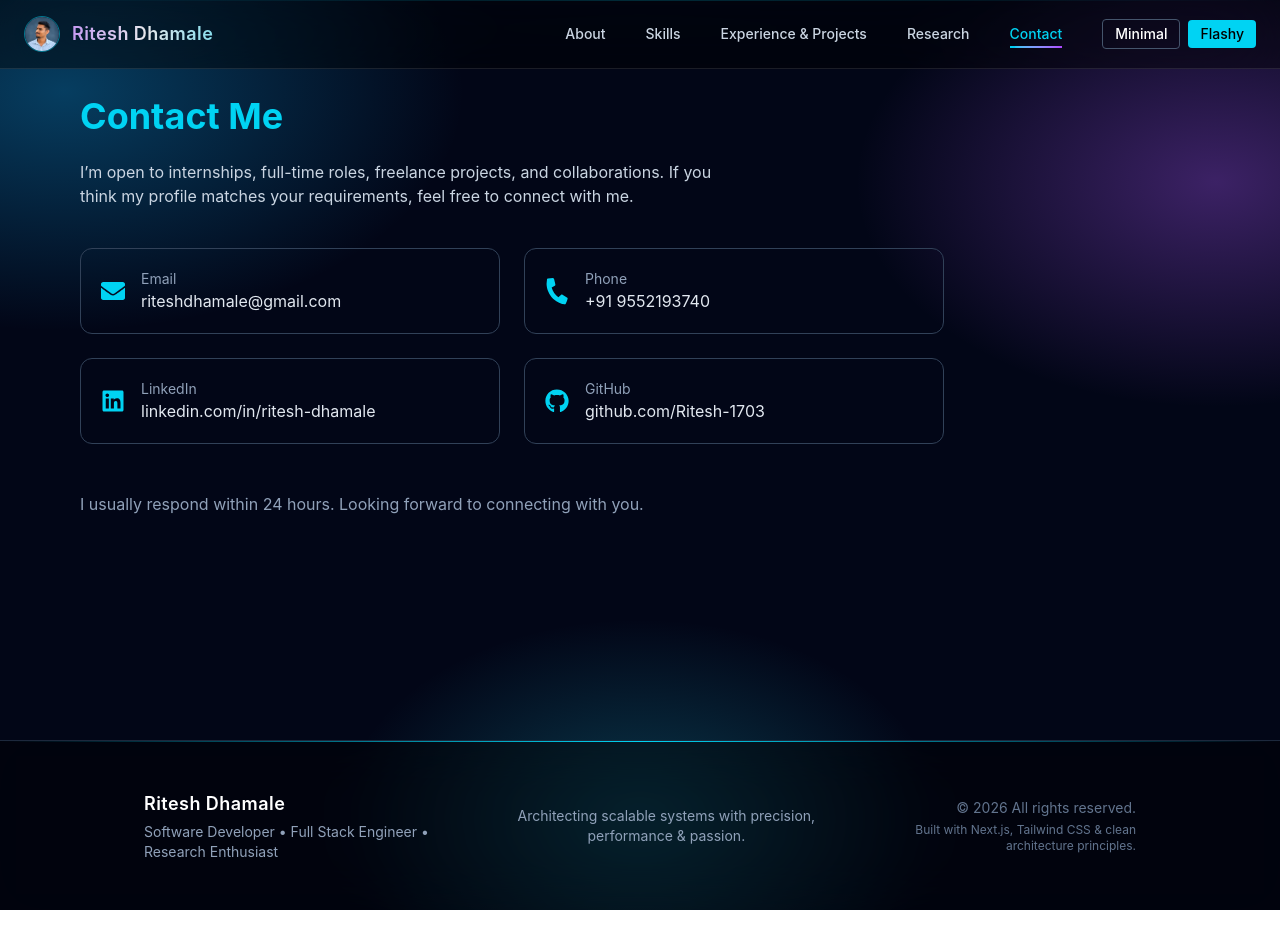
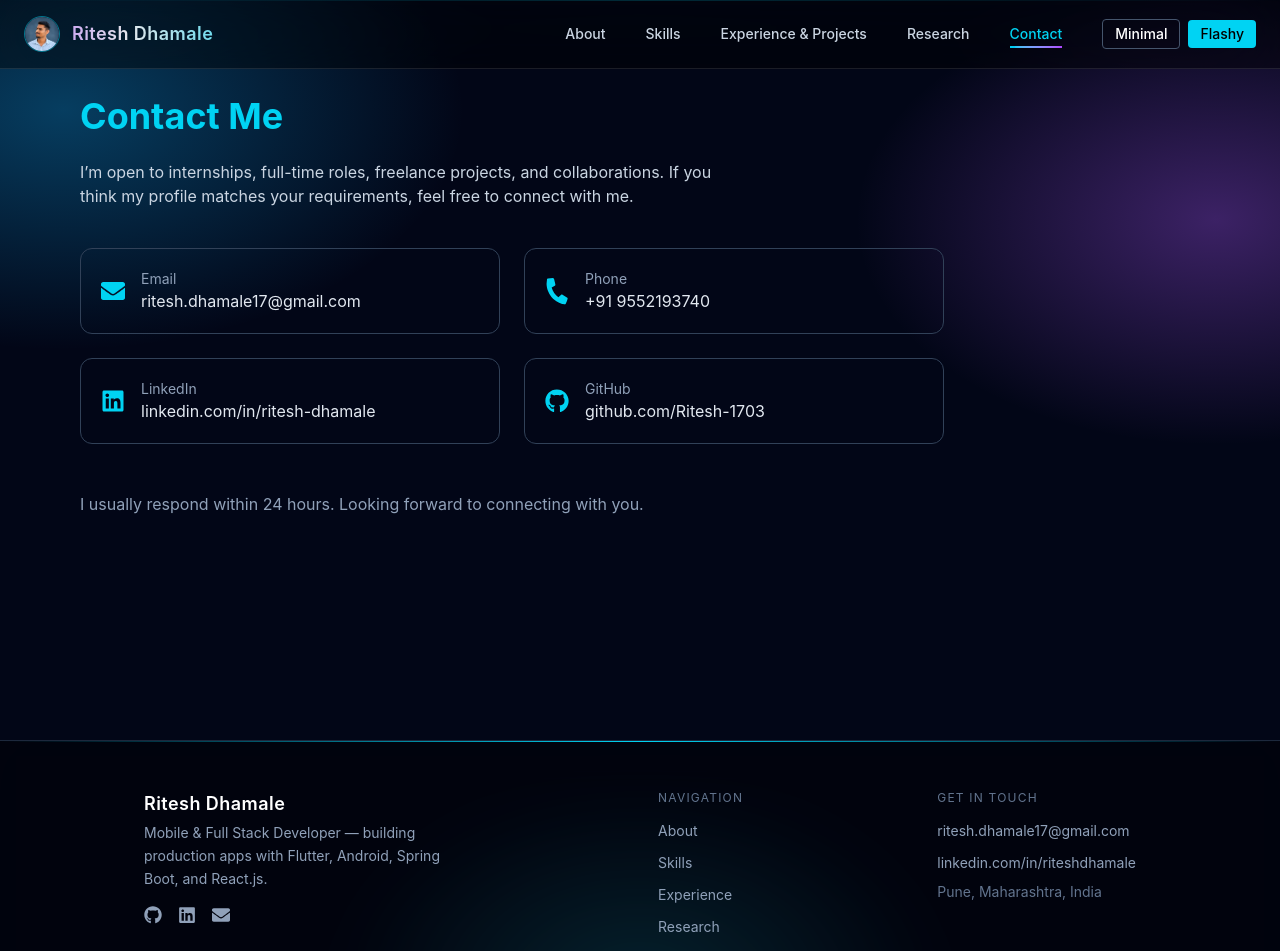
Before and after one commit to Ritesh-1703/Portfolio, a Next.js app: page /contact in a window 1280 px wide. Shown: the top 951 px of the page. Before the commit the page ends 910 px from the top, so only its background shows below. Built offline with nearby package versions, Linux system fonts and the light colour scheme.

Commit message:
Updated the footer section

```diff
--- a/app/contact/page.tsx
+++ b/app/contact/page.tsx
@@ -17,13 +17,13 @@ export default function ContactPage() {
       <div className="grid md:grid-cols-2 gap-6">
         {/* Email */}
         <a
-          href="mailto:riteshdhamale@gmail.com"
+          href="mailto:ritesh.dhamale17@gmail.com"
           className="border border-slate-700 rounded-xl p-5 flex items-center gap-4 hover:border-cyan-400 glow transition"
         >
           <FaEnvelope className="text-cyan-400 text-2xl" />
           <div>
             <p className="text-sm text-slate-400">Email</p>
-            <p className="text-slate-200">riteshdhamale@gmail.com</p>
+            <p className="text-slate-200">ritesh.dhamale17@gmail.com</p>
           </div>
         </a>
 
--- a/components/Footer.tsx
+++ b/components/Footer.tsx
@@ -1,35 +1,128 @@
+import Link from "next/link";
+import { FaGithub, FaLinkedin, FaEnvelope } from "react-icons/fa";
+import { SiLeetcode } from "react-icons/si";
+
+const navLinks = [
+  { name: "About", href: "/about" },
+  { name: "Skills", href: "/skills" },
+  { name: "Experience", href: "/projects" },
+  { name: "Research", href: "/research" },
+  { name: "Contact", href: "/contact" },
+];
+
+const socialLinks = [
+  {
+    icon: <FaGithub size={18} />,
+    href: "https://github.com/Ritesh-1703",
+    label: "GitHub",
+  },
+  {
+    icon: <FaLinkedin size={18} />,
+    href: "https://www.linkedin.com/in/ritesh-dhamale",
+    label: "LinkedIn",
+  },
+  // {
+  //   icon: <SiLeetcode size={18} />,
+  //   href: "https://leetcode.com/riteshdhamale",
+  //   label: "LeetCode",
+  // },
+  {
+    icon: <FaEnvelope size={18} />,
+    href: "mailto:ritesh.dhamal17@gmail.com",
+    label: "Email",
+  },
+];
+
 export default function Footer() {
   return (
     <footer className="relative mt-32 border-t border-slate-800 bg-black/40 backdrop-blur-xl">
-      {/* Gradient Line */}
-      <div className="h-[1px] w-full bg-gradient-to-r from-transparent via-cyan-400 to-transparent" />
+      {/* Gradient line */}
+      <div className="h-px w-full bg-gradient-to-r from-transparent via-cyan-400 to-transparent" />
 
-      <div className="max-w-6xl mx-auto px-6 md:px-20 py-12 flex flex-col md:flex-row items-center justify-between gap-6">
-        {/* Left Section */}
-        <div className="text-center md:text-left">
+      <div className="max-w-6xl mx-auto px-6 md:px-20 py-12">
+        <div className="flex flex-col md:flex-row justify-between gap-10">
+          {/* Left — Identity */}
+          <div className="max-w-xs">
             <h3 className="text-lg font-semibold text-white tracking-wide">
               Ritesh Dhamale
             </h3>
-          <p className="text-slate-400 text-sm mt-1">
-            Software Developer • Full Stack Engineer • Research Enthusiast
+            <p className="text-slate-400 text-sm mt-1 leading-relaxed">
+              Mobile & Full Stack Developer — building production apps with
+              Flutter, Android, Spring Boot, and React.js.
             </p>
+            {/* Social icons */}
+            <div className="flex items-center gap-4 mt-4">
+              {socialLinks.map((s) => (
+                <a
+                  key={s.label}
+                  href={s.href}
+                  target="_blank"
+                  rel="noopener noreferrer"
+                  aria-label={s.label}
+                  className="text-slate-400 hover:text-cyan-400 transition"
+                >
+                  {s.icon}
+                </a>
+              ))}
+            </div>
           </div>
 
-        {/* Center Section */}
-        <div className="text-center">
-          <p className="text-slate-400 text-sm">
-            Architecting scalable systems with precision, performance & passion.
+          {/* Center — Nav links */}
+          <div>
+            <p className="text-xs text-slate-500 uppercase tracking-widest mb-3">
+              Navigation
             </p>
+            <ul className="space-y-2">
+              {navLinks.map((link) => (
+                <li key={link.name}>
+                  <Link
+                    href={link.href}
+                    className="text-sm text-slate-400 hover:text-cyan-400 transition"
+                  >
+                    {link.name}
+                  </Link>
+                </li>
+              ))}
+            </ul>
           </div>
 
-        {/* Right Section */}
-        <div className="text-center md:text-right">
-          <p className="text-slate-500 text-sm">
-            © {new Date().getFullYear()} All rights reserved.
+          {/* Right — Contact */}
+          <div>
+            <p className="text-xs text-slate-500 uppercase tracking-widest mb-3">
+              Get in Touch
             </p>
-          <p className="text-slate-500 text-xs mt-1">
-            Built with Next.js, Tailwind CSS & clean architecture principles.
+            <ul className="space-y-2">
+              <li>
+                <a
+                  href="mailto:ritesh.dhamale17@gmail.com"
+                  className="text-sm text-slate-400 hover:text-cyan-400 transition"
+                >
+                  ritesh.dhamale17@gmail.com
+                </a>
+              </li>
+              <li>
+                <a
+                  href="https://www.linkedin.com/in/ritesh-dhamale"
+                  target="_blank"
+                  rel="noopener noreferrer"
+                  className="text-sm text-slate-400 hover:text-cyan-400 transition"
+                >
+                  linkedin.com/in/riteshdhamale
+                </a>
+              </li>
+              <li className="text-sm text-slate-500">
+                Pune, Maharashtra, India
+              </li>
+            </ul>
+          </div>
+        </div>
+
+        {/* Bottom bar */}
+        <div className="mt-10 pt-6 border-t border-slate-800 flex flex-col sm:flex-row items-center justify-between gap-2 text-xs text-slate-500">
+          <p>
+            © {new Date().getFullYear()} Ritesh Dhamale. All rights reserved.
           </p>
+          <p>Built with Next.js · Tailwind CSS · Clean Architecture</p>
         </div>
       </div>
     </footer>
```
Lines whose indentation alone changed are shown as unchanged.
